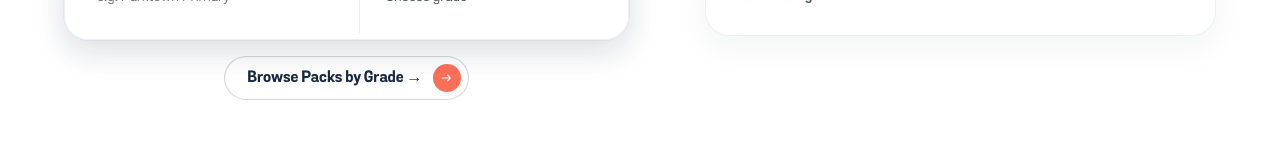
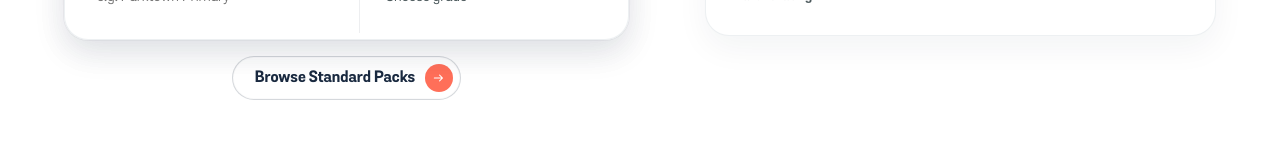
Before and after one commit to mcebisidesigner-spec/pexpacks-supplies, a Next.js app: page /schools in a window 1280 px wide. Shown: the part 524-684 px from the top of the page. Built offline with nearby package versions, Linux system fonts and the light colour scheme.

Commit message:
Change 'Browse Packs by Grade' to 'Browse Standard Packs', remove text arrow

```diff
--- a/components/schools/SchoolsPageHero.tsx
+++ b/components/schools/SchoolsPageHero.tsx
@@ -34,7 +34,7 @@ export function SchoolsPageHero({ children }: SchoolsPageHeroProps) {
       {children}
       <div className={styles.heroActions}>
         <Button href="/schools#school-grade-packs" variant="secondary" size="md">
-          Browse Packs by Grade &rarr;
+          Browse Standard Packs
         </Button>
       </div>
     </PageHero>
```
